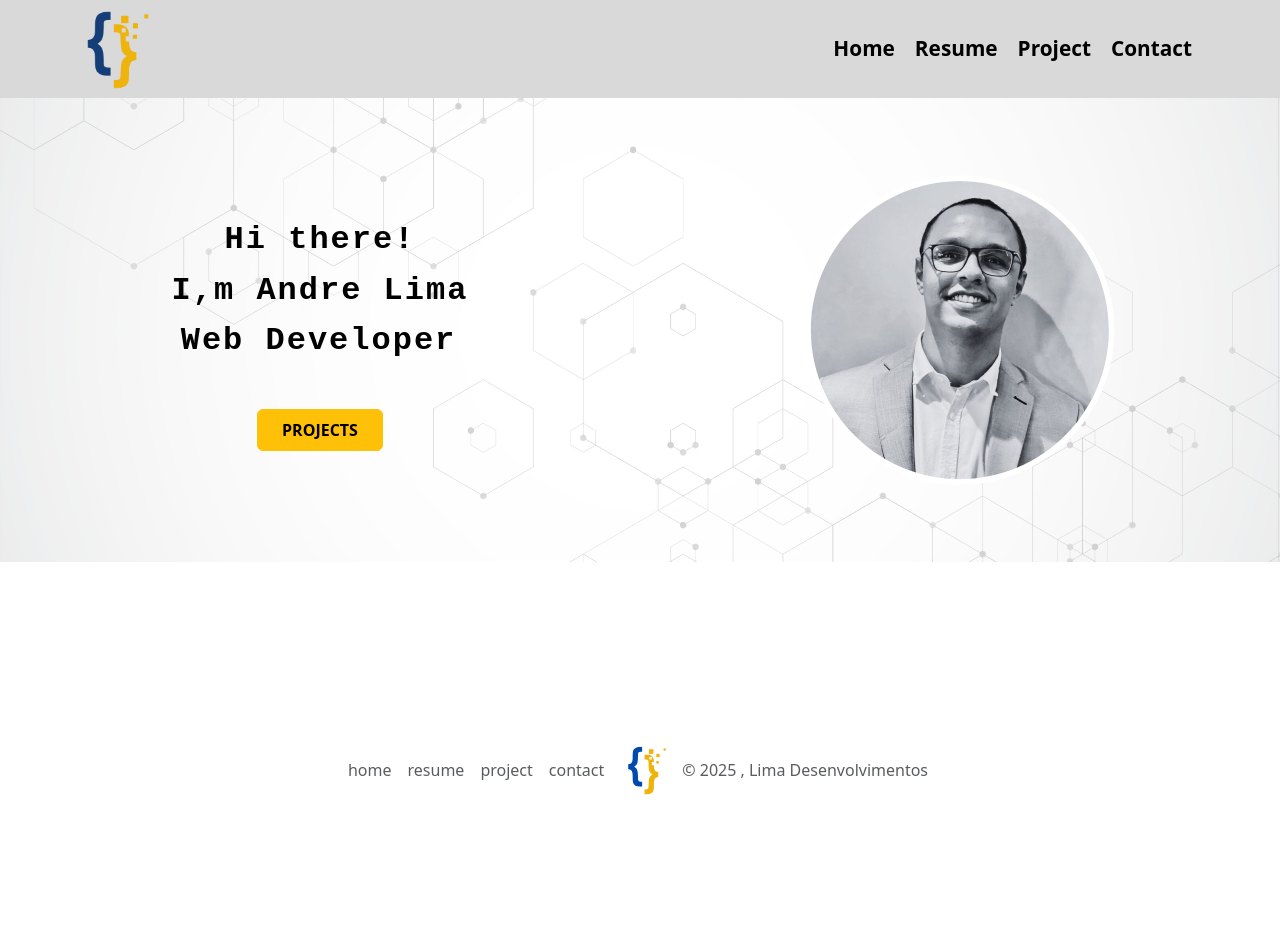
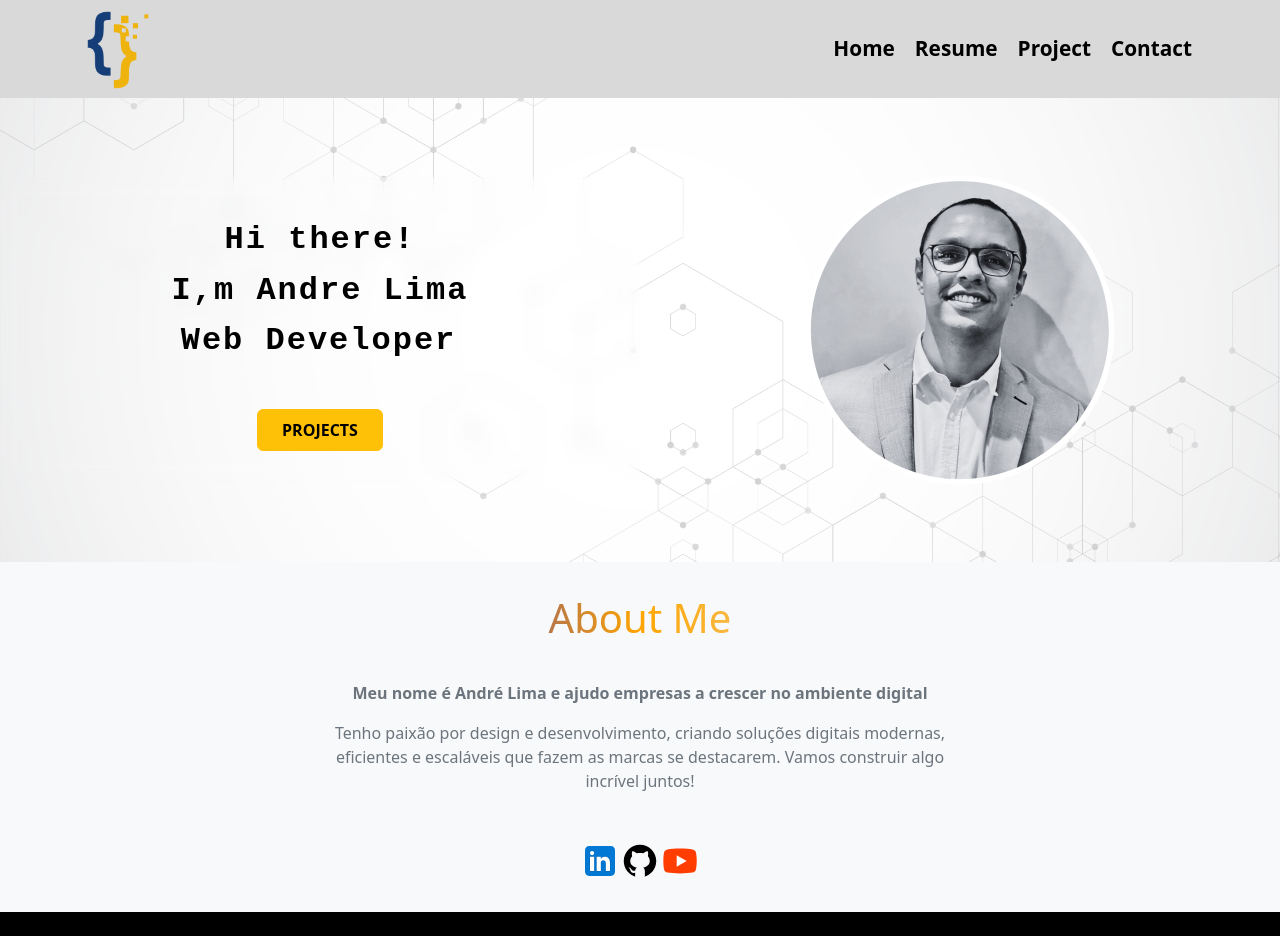
Before and after one commit to andreluislima/portfolio_andrelima, an Angular app in the folder projeto/: page /#/home in a window 1280 px wide. Shown: the top 936 px of the page. Before the commit the page ends 800 px from the top, so only its background shows below. Built offline with nearby package versions, Linux system fonts and the light colour scheme; what @primeng/themes, primeng would draw is missing.

Commit message:
feat: social-media-components

```diff
--- a/projeto/src/app/app.component.html
+++ b/projeto/src/app/app.component.html
@@ -10,7 +10,7 @@
     </div>
   </main>
 
-   <footer class="footer mt-auto">
+   <footer class="footer w-100">
    <app-footer></app-footer>
   </footer>
 
--- a/projeto/src/app/components/footer/footer.component.html
+++ b/projeto/src/app/components/footer/footer.component.html
@@ -1,18 +1,18 @@
     <footer class="footer">
       <div class="row">
-        <p class="col-md-4 mb-0 text-body-secondary">&copy; {{currentYear}} , {{nome}}</p>
+        <p class="col-md-4 mb-0">&copy; {{currentYear}} , {{nome}}</p>
       </div>
 
       <div class="row">
         <a href="/" class="col-md-4 link-body-emphasis text-decoration-none">
-            <img src="../../../assets/Logo1.svg" width="50"  alt="">
+            <img src="assets/Logo3.png" width="50"  alt="">
         </a>
       </div>
 
       <div class="row">
           <ul class="nav col-md-4">
           <li class="nav-item" *ngFor="let link of footer">
-            <a [routerLink]="['/', link.toLowerCase()]" class="nav-link px-2 text-body-secondary">{{link}}</a>
+            <a [routerLink]="['/', link.toLowerCase()]" class="nav-link px-2">{{link}}</a>
           </li>
 
         </ul>
--- a/projeto/src/app/components/footer/footer.component.scss
+++ b/projeto/src/app/components/footer/footer.component.scss
@@ -1,12 +1,15 @@
 .footer{
-        // border: 2px solid;
+        // border: 2px solid red;
+        background-color: #000;
         display: flex;
         flex-direction: row-reverse;
         justify-content: space-evenly;
         align-items: center;
         width: 100%;
         flex-wrap: wrap;
-
+        padding: 20px;
+        color: #fff;
+        text-transform: capitalize;
 
 
         .row{
@@ -16,7 +19,12 @@
 
         .col-md-4{
             // border: 2px solid red;
-             width: 100%;
+            width: 100%;
+
+            a{
+                color:#fff;
+            }
+
         }
 
 }
--- a/projeto/src/app/components/hero-section/hero-section.component.html
+++ b/projeto/src/app/components/hero-section/hero-section.component.html
@@ -1,4 +1,4 @@
-<div class="hero-section">
+<div class="hero-section" >
     <div class="row hero hero-area">
         <div class="col-12 col-md-6 hero-title">
             <h1>{{title}}</h1>
@@ -7,12 +7,13 @@
             <p class="pre-desc">{{predescription}}</p>
             <p class="description">{{description}}</p>
         </div>
-        <div class="col-12 col-md-6 hero-social-media">
+        <!-- <div class="col-12 col-md-6 hero-social-media">
                <div class="col-lg-3 social-media-btn">
                 <span><a href="https://www.linkedin.com/in/andreluislima89/" target="_blank"><img src="assets/icons/icons8-linkedin.svg" title="Link do Linkedin"></a></span>
                 <span><a href="https://github.com/andreluislima"><img src="assets/icons/icons8-github.svg" alt="" target="_blank" title="Link do Github"></a></span>
                 <span><a href=""><img src="assets/icons/icons8-youtube.svg" alt="" target="_blank" title="Link do Youtube"></a></span>
             </div>
-        </div>
+        </div> -->
+        <app-social-medias></app-social-medias>
     </div>
 </div>
--- a/projeto/src/app/components/hero-section/hero-section.component.ts
+++ b/projeto/src/app/components/hero-section/hero-section.component.ts
@@ -1,14 +1,16 @@
 import { Component } from '@angular/core';
+import { SocialMediasComponent } from "../social-medias/social-medias.component";
 
 @Component({
   selector: 'app-hero-section',
-  imports: [],
+  imports: [SocialMediasComponent],
   templateUrl: './hero-section.component.html',
   styleUrl: './hero-section.component.scss'
 })
 export class HeroSectionComponent {
-  title="Sobre Mim"
+  title="About Me"
   predescription="Meu nome é André Lima e ajudo empresas a crescer no ambiente digital"
+// My Name is André Lima and I
 
   description="Tenho paixão por design e desenvolvimento, criando soluções digitais modernas, eficientes e escaláveis que fazem as marcas se destacarem. Vamos construir algo incrível juntos!"
 
--- /dev/null
+++ b/projeto/src/app/components/social-medias/social-medias.component.html
@@ -0,0 +1,7 @@
+<div class="col-12 col-md-6 hero-social-media" style="">
+        <div class="col-lg-3 social-media-btn">
+        <span><a href="https://www.linkedin.com/in/andreluislima89/" target="_blank"><img src="assets/icons/icons8-linkedin.svg" title="Link do Linkedin"></a></span>
+        <span><a href="https://github.com/andreluislima"><img src="assets/icons/icons8-github.svg" alt="" target="_blank" title="Link do Github"></a></span>
+        <span><a href=""><img src="assets/icons/icons8-youtube.svg" alt="" target="_blank" title="Link do Youtube"></a></span>
+    </div>
+</div>
--- /dev/null
+++ b/projeto/src/app/components/social-medias/social-medias.component.scss
@@ -0,0 +1,39 @@
+@use "../../styles/variables.scss" as *;
+
+
+.hero-social-media {
+    // border: 2px solid;
+    display: flex;
+    justify-content: center;
+    width: 100%;
+    gap: 1rem;
+
+    img {
+      width: 40px;
+    }
+  }
+
+/* Responsivo: tablets e desktops médios */
+@media (min-width: 1024px) and (max-width: 1440px) {
+  .hero-section {
+
+  .hero-social-media {
+    justify-content: center;
+
+    img {
+      width: 40px;
+    }
+  }
+
+  }
+}
+
+/* Responsivo: celulares */
+@media (min-width: 320px) and (max-width: 768px) {
+  .hero-section {
+      &-social-media img {
+        width: 35px;
+      }
+    }
+
+}
--- a/projeto/src/app/pages/index/index.component.html
+++ b/projeto/src/app/pages/index/index.component.html
@@ -1,10 +1,10 @@
 <main class="main">
   <section class="section-presentation">
-    <div class="area-presentation">
+
+    <div class="area-presentation box-title">
       <h1 class="display fw-bolder mb-5">
         <!-- <span class="text-gradient d-inline title typewriter" id="typewriter">{{ title }}</span> -->
            <span class="text-gradient d-inline title typewriter" [innerHTML]="title"></span>
-
       </h1>
       <a class="btn btn-warning fw-bold px-4 py-2" href="#projects">PROJECTS</a>
     </div>
@@ -13,3 +13,5 @@
      </div>
   </section>
 </main>
+
+<app-hero-section></app-hero-section>
--- a/projeto/src/app/pages/index/index.component.scss
+++ b/projeto/src/app/pages/index/index.component.scss
@@ -13,13 +13,24 @@
     margin: 0;
     padding: 0;
     flex-wrap: wrap;
+    // border-bottom: 2px solid #00569F;
 
   }
 
+  .box-title{
+      background: rgba(255, 255, 255, 0.027);
+      backdrop-filter: blur(10px);
+      border-radius: 10px;
+    -webkit-backdrop-filter: blur(10px);
+
+  }
+
+
   .area-presentation {
     // background-color: blue;
+    // border: 2px solid red;
     flex: 1 1 300px;
-    width: 30%;
+    // width: 30%;
     display: flex;
     justify-content: center;
     align-items: center;
@@ -32,6 +43,7 @@
     overflow-wrap: break-word;
     word-break: break-word;
     text-wrap: balance; // melhora visual em navegadores modernos
+
 
     .title{
         color: #000;
--- a/projeto/src/app/pages/index/index.component.ts
+++ b/projeto/src/app/pages/index/index.component.ts
@@ -1,10 +1,11 @@
 import { Component } from '@angular/core';
 import { CommonModule } from '@angular/common';
-import { HeroSectionComponent } from '../../components/hero-section/hero-section.component';
+import { HeroSectionComponent } from "../../components/hero-section/hero-section.component";
+import { SocialMediasComponent } from "../../components/social-medias/social-medias.component";
 
 @Component({
   selector: 'app-index',
-  imports: [CommonModule,HeroSectionComponent],
+  imports: [CommonModule, HeroSectionComponent, SocialMediasComponent],
   templateUrl: './index.component.html',
   styleUrl: './index.component.scss'
 })
```
Also changed, not shown: projeto/src/app/components/social-medias/social-medias.component.ts (added, +11 -0 lines), 1 other file (tests, documents, lock files or other folders).
